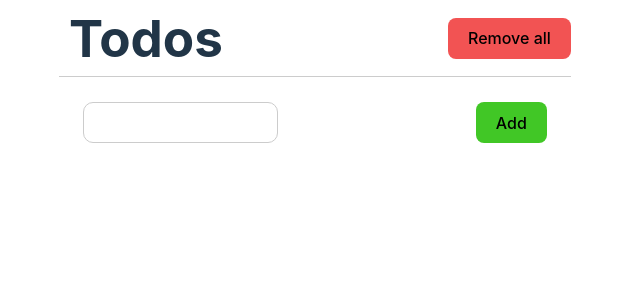
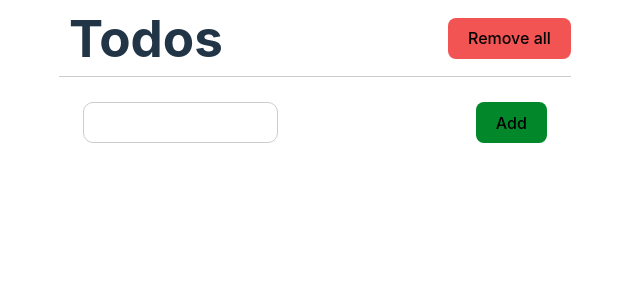
Before and after one commit to daniqss/learning_react, a React (Vite) app in the folder todos/: page / in a window 1280 px wide. Shown: the top 300 px of the page, without its empty margins (325-965 px from the left). Built offline with nearby package versions, Linux system fonts and the light colour scheme.

Commit message:
Change green color

```diff
--- a/todos/src/index.css
+++ b/todos/src/index.css
@@ -12,7 +12,7 @@
   -webkit-font-smoothing: antialiased;
   -moz-osx-font-smoothing: grayscale;
 
-  --color-add: #41c726;
+  --color-add: #02882a;
   --color-remove: #f25353;
 }
 
```
